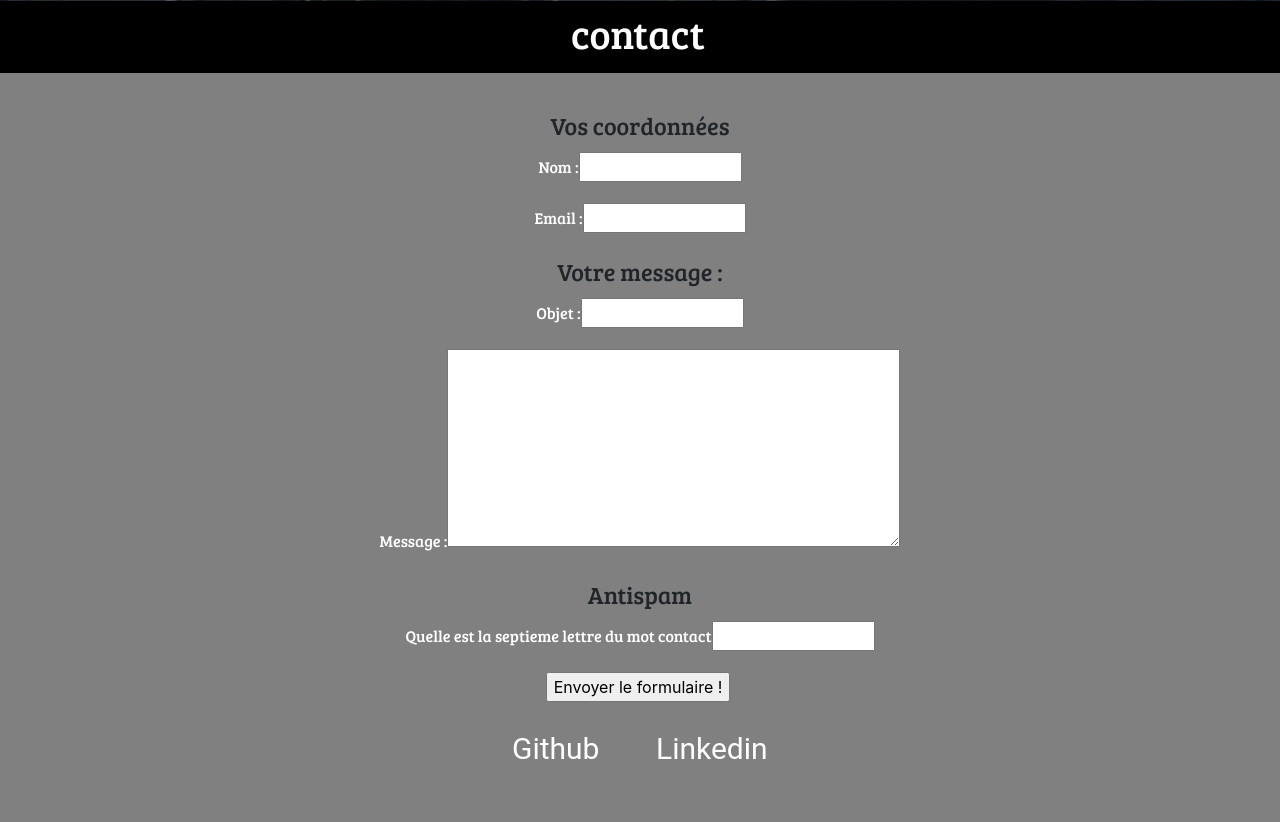
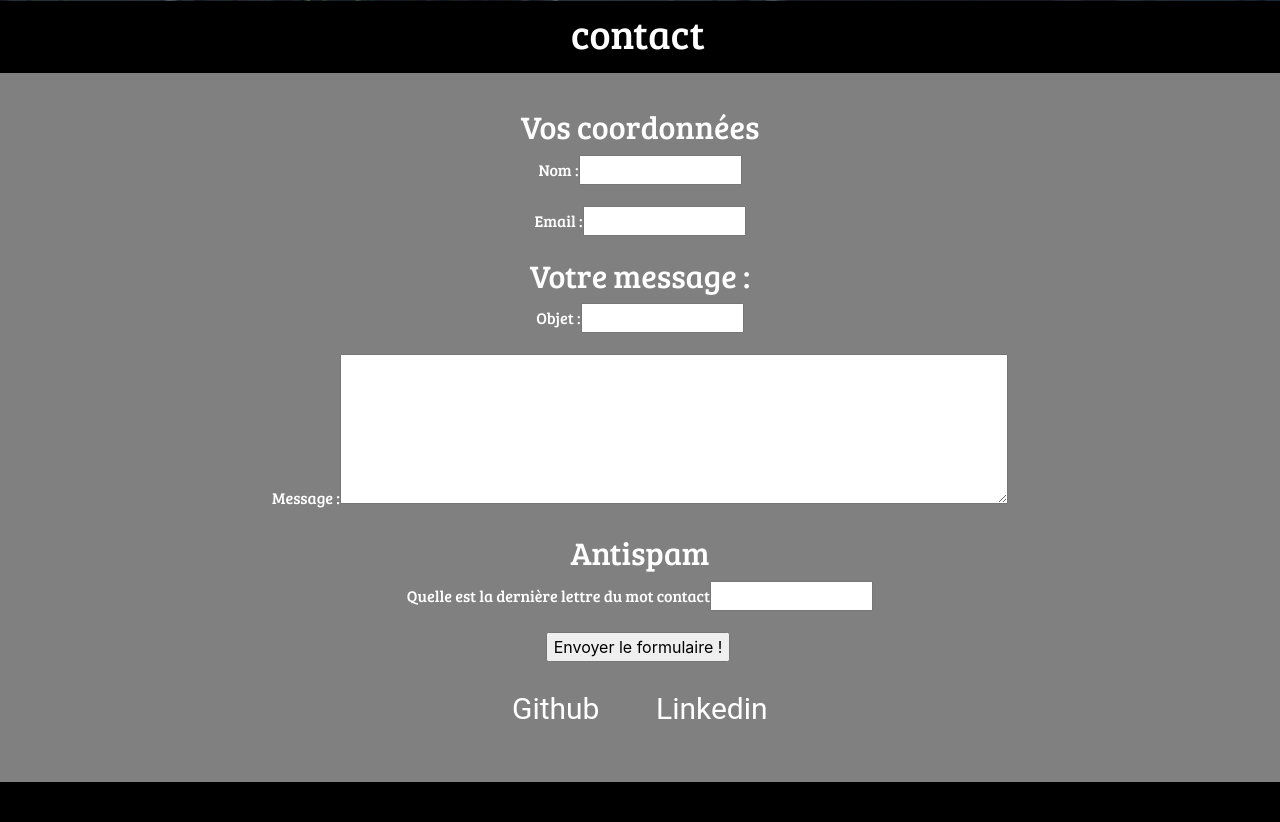
Before and after one commit to S-Thibault/portfolio, a PHP site: page /portfolio.php in a window 1280 px wide. Shown: the part 2837-3659 px from the top of the page. After the commit the page ends 3619 px from the top, so only its background shows below. Run offline with PHP 8.4, Linux system fonts and the light colour scheme.

Commit message:
Update traitement_formulaire.php

```diff
--- a/Projet-Portfolio/traitement_formulaire.php
+++ b/Projet-Portfolio/traitement_formulaire.php
@@ -1,4 +1,21 @@
 <?php
+$servername = "localhost";
+$username = "root";
+$password = "";
+$dataBaseName = "portfolio";
+
+try {
+	$conn = new PDO("mysql:host=$servername;dbname=$dataBaseName", $username, $password);
+
+	$conn->setAttribute(PDO::ATTR_ERRMODE, PDO::ERRMODE_EXCEPTION);
+
+}
+
+catch(PDOException $e) {
+	echo "Connection failed / Echec de la connexion : " . $e->getMessage();
+}
+
+$conn = null;
 /*
 	********************************************************************************************
 	CONFIGURATION
@@ -8,7 +25,7 @@
 $destinataire = 's.thibault@codeur.online';
 
 // copie ? (envoie une copie au visiteur)
-$copie = 'oui';
+$copie = 'non';
 
 // Action du formulaire (si votre page a des paramètres dans l'URL)
 // si cette page est index.php?page=contact alors mettez index.php?page=contact
@@ -45,7 +62,7 @@ function NoSpamQuestion($mode = 'ask', $answer = 0)
 	$array_pictures = array(); $j = 0;
 
 	$array_pictures[$j]['num'] = $j;
-	$array_pictures[$j]['question'] = "Quelle est la septieme lettre du mot contact";
+	$array_pictures[$j]['question'] = "Quelle est la dernière lettre du mot contact";
 	$array_pictures[$j]['answer'] = "t";
 	$j++;
 
@@ -197,17 +214,17 @@ if (($err_formulaire) || (!isset($_POST['envoi'])))
 	// afficher le formulaire
 	echo '
 	<form id="contact" method="post" action="'.$form_action.'">
-	<fieldset><legend>Vos coordonnées</legend>
+	<fieldset><h2>Vos coordonnées</h2>
 		<p><label for="nom">Nom :</label><input type="text" id="nom" name="nom" value="'.stripslashes($nom).'" tabindex="1" /></p>
 		<p><label for="email">Email :</label><input type="text" id="email" name="email" value="'.stripslashes($email).'" tabindex="2" /></p>
 	</fieldset>
 
-	<fieldset><legend>Votre message :</legend>
+	<fieldset><h2>Votre message :</h2>
 		<p><label for="objet">Objet :</label><input type="text" id="objet" name="objet" value="'.stripslashes($objet).'" tabindex="3" /></p>
-		<p><label for="message">Message :</label><textarea id="message" name="message" tabindex="4" cols="60" rows="8">'.stripslashes($message).'</textarea></p>
+		<p><label for="message">Message :</label><textarea id="message" name="message" tabindex="4" cols="90" rows="6">'.stripslashes($message).'</textarea></p>
 	</fieldset>
 
-	<fieldset><legend>Antispam</legend>
+	<fieldset><h2>Antispam</h2>
 		<p><label for="antispam_h">'.$nospam['question'].'</label><input type="text" name="antispam_h" id="antispam_h" /><input type="hidden" name="antispam_r" value="'.$nospam['num'].'" /></p>
 	</fieldset>
 
```
